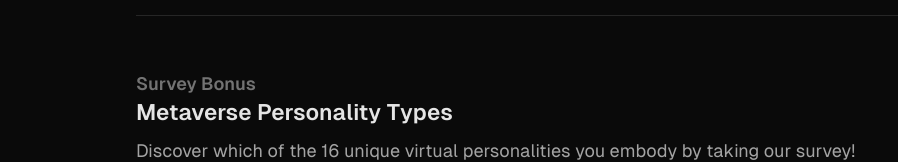
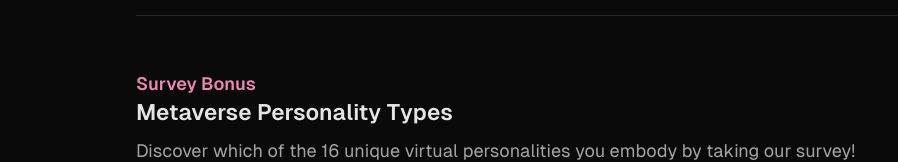
Before and after one commit to enterverse/survey.enterlink.app, a React (Vite) app: page / in a window 1280 px wide. Shown: the part 613-775 px from the top of the page, without its empty margins (0-898 px from the left). Built offline with nearby package versions, Linux system fonts and the light colour scheme.

Commit message:
change color

```diff
--- a/src/site.tsx
+++ b/src/site.tsx
@@ -138,7 +138,7 @@ export function InfoArea() {
 				</div>
 				<div className="h-px w-full bg-neutral-800" />
 				<div className="flex flex-col gap-2">
-					<h1 className="-mb-2 font-semibold text-neutral-500">Survey Bonus</h1>
+					<h1 className="-mb-2 font-semibold text-pink-400">Survey Bonus</h1>
 					<h2 className="text-balance text-xl font-semibold text-neutral-200 sm:text-xl">
 						Metaverse Personality Types
 					</h2>
```
